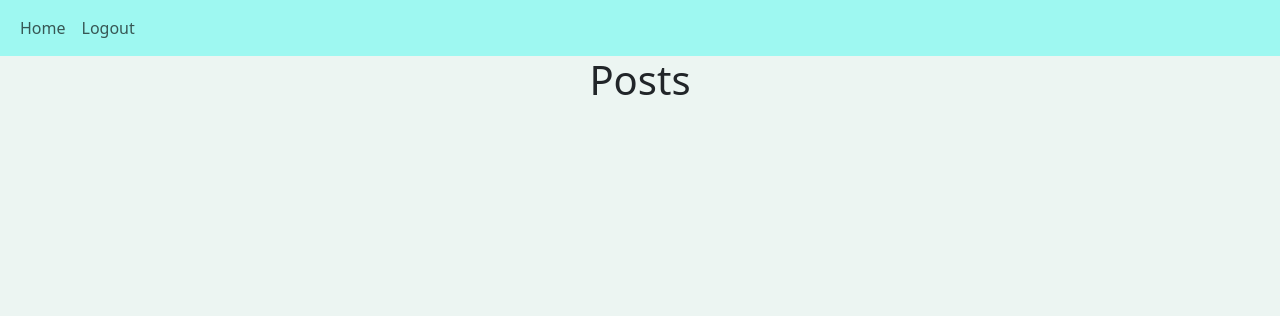
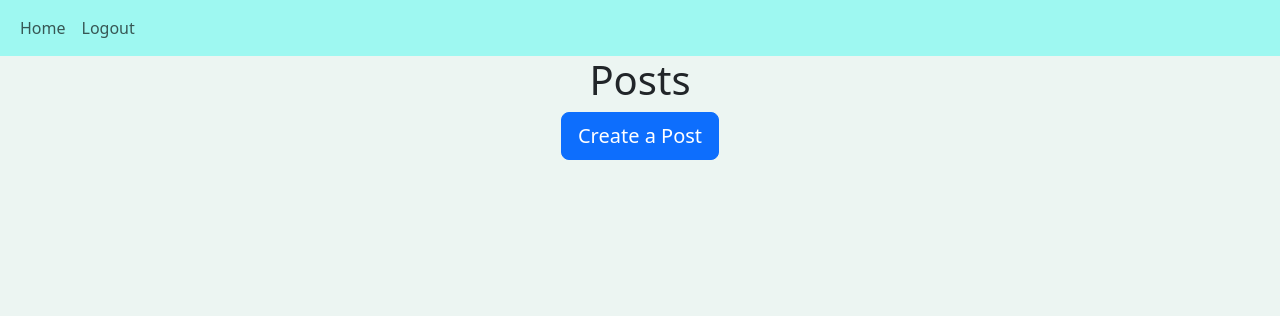
Before and after one commit to Kumor96/Blog-Flask, a Flask app: page / in a window 1280 px wide. Shown: the top 316 px of the page. Run offline with Flask 2, Linux system fonts and the light colour scheme; the visitor is signed in with stand-in values (Sample User, id 1); data that the repository does not hold is empty.

Commit message:
Update posts views

```diff
--- a/website/templates/home.html
+++ b/website/templates/home.html
@@ -1,2 +1,5 @@
 {% extends "posts_div.html" %}
 {% block title %}Home Page{% endblock %}
+<div align="center">
+    <a href="/create-post"><button type="button" class="btn btn-primary btn-lg">Create new post</button></a>
+</div>
--- a/website/templates/posts_div.html
+++ b/website/templates/posts_div.html
@@ -1,17 +1,25 @@
-{% extends "base.html" %}
-{% block title %}Home{% endblock %}
-{% block content %}
-<h1 align="center">{% block header %}Posts{% endblock %}</h1>
-{% for post in posts%}
-<div class="card">
-    <div class="card-header">
-      {{post.user.username}}
+{% extends "base.html" %} {% block title %}Home{% endblock %} {% block content%}
+    <h1 align="center">{% block header %}Posts{% endblock %}</h1>
+    <div id="posts">
+      {% for post in posts %}
+      <div class="card border-dark">
+        <div class="card-header d-flex justify-content-between align-items-center">
+          <a href="/posts/{{post.user.username}}">{{post.user.username}}</a>
+
+        </div>
+        <div class="card-body">
+          <div class="card-text">{{post.text}}</div>
+        </div>
+        <div class="card-footer text-muted">{{post.date_created}}</div>
+      </div>
+    </br> {% endfor %}
     </div>
-    <div class="card-body">
-      <p class="card-text">{{ post.text }}</p>
-      <a href="#" class="btn btn-primary">Go somewhere</a>
+    {% block footer %}
+    <div align="center">
+      <a href="/create-post"
+        ><button type="button" class="btn btn-primary btn-lg">
+          Create a Post
+        </button></a
+      >
     </div>
-</br>
-{% endfor %}
-</div>
-{% endblock %}
+    {% endblock %} {% endblock %}
--- a/website/views.py
+++ b/website/views.py
@@ -1,6 +1,6 @@
 from flask import Blueprint, render_template, redirect, url_for, request, flash
 from flask_login import login_required, current_user
-from .models import Post
+from .models import Post, User
 from . import db
 
 views = Blueprint("views", __name__)
@@ -27,3 +27,14 @@ def create_post():
             flash("Post created!", category='success')
             return redirect(url_for('views.home'))
     return render_template("create_post.html", user=current_user)
+
+@views.route("/posts/<username>")
+@login_required
+def posts(username):
+    user = User.query.filter_by(username=username).first()
+    if not user:
+        flash("No user with that username", category='error')
+
+    posts = user.posts
+
+    return render_template("posts.html", user=current_user, posts=posts, username=user.username)
```
Also changed, not shown: website/templates/posts.html (added, +8 -0 lines).
